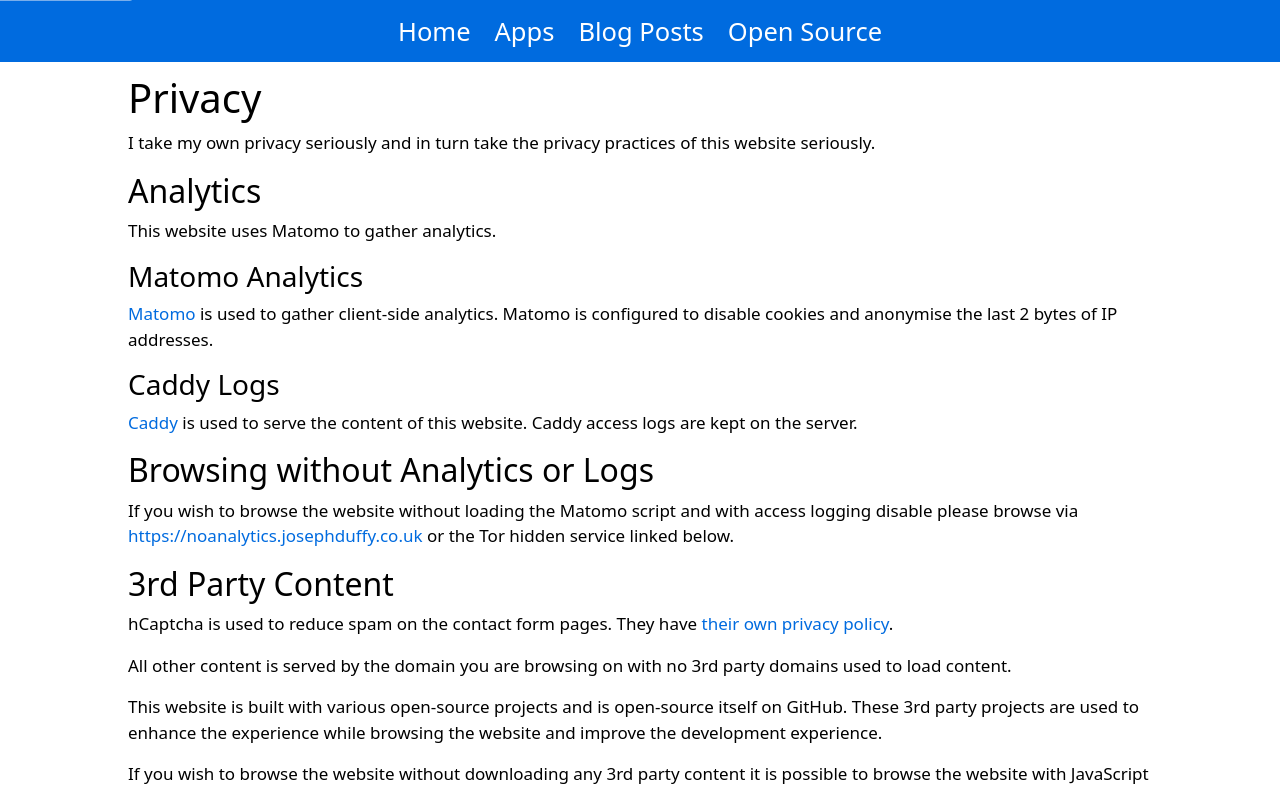
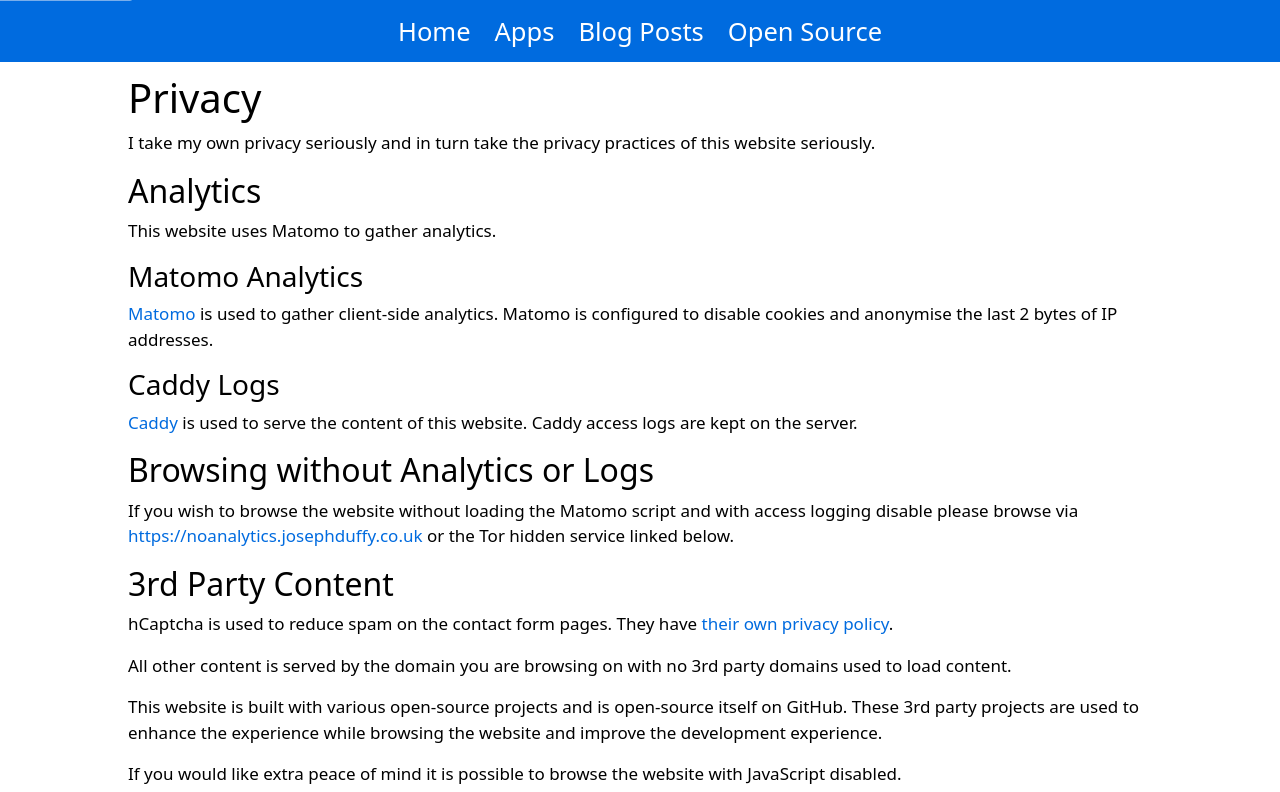
Before and after one commit to JosephDuffy/josephduffy.co.uk, a Next.js app: page /privacy in a window 1280 px wide. Shown: the top 792 px of the page. Built offline with nearby package versions, Linux system fonts and the light colour scheme.

Commit message:
Tweak explanation for not using JavaScript

```diff
--- a/pages/privacy.tsx
+++ b/pages/privacy.tsx
@@ -61,8 +61,8 @@ const PrivacyPage: NextPage = () => {
         development experience.
       </p>
       <p>
-        If you wish to browse the website without downloading any 3rd party
-        content it is possible to browse the website with JavaScript disabled.
+        If you would like extra peace of mind it is possible to browse the
+        website with JavaScript disabled.
       </p>
       <h3>Tor</h3>
       <p>
```
